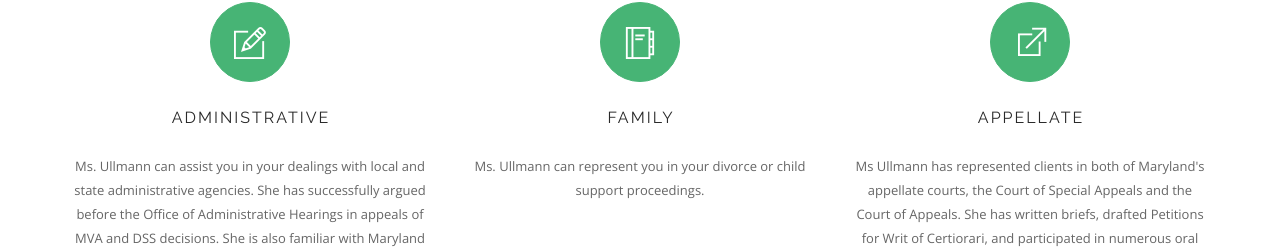
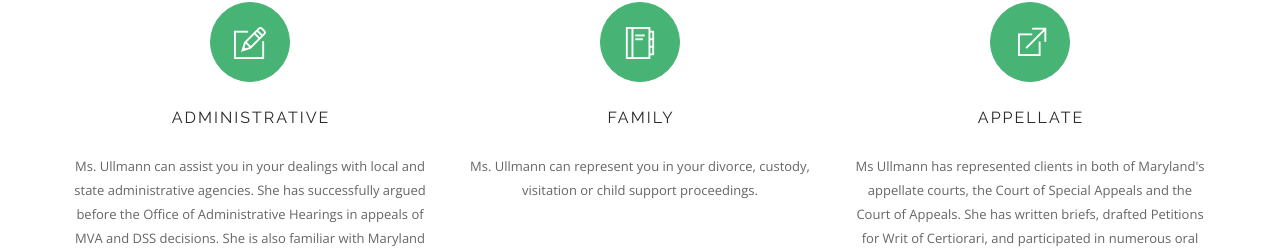
Before and after one commit to yatesdev/DUllmannLaw, a plain HTML site: page index.html in a window 1280 px wide. Shown: the part 2237-2489 px from the top of the page. Drawn offline with nearby package versions, Linux system fonts and the light colour scheme.

Commit message:
Update Family section

```diff
--- a/index.html
+++ b/index.html
@@ -230,7 +230,7 @@
                 <h5 class="uppercase">Family</h5>
               </div>
               <p>
-                Ms. Ullmann can represent you in your divorce or child support proceedings.
+                Ms. Ullmann can represent you in your divorce, custody, visitation or child support proceedings.
               </p>
             </div>
           </div>
```
